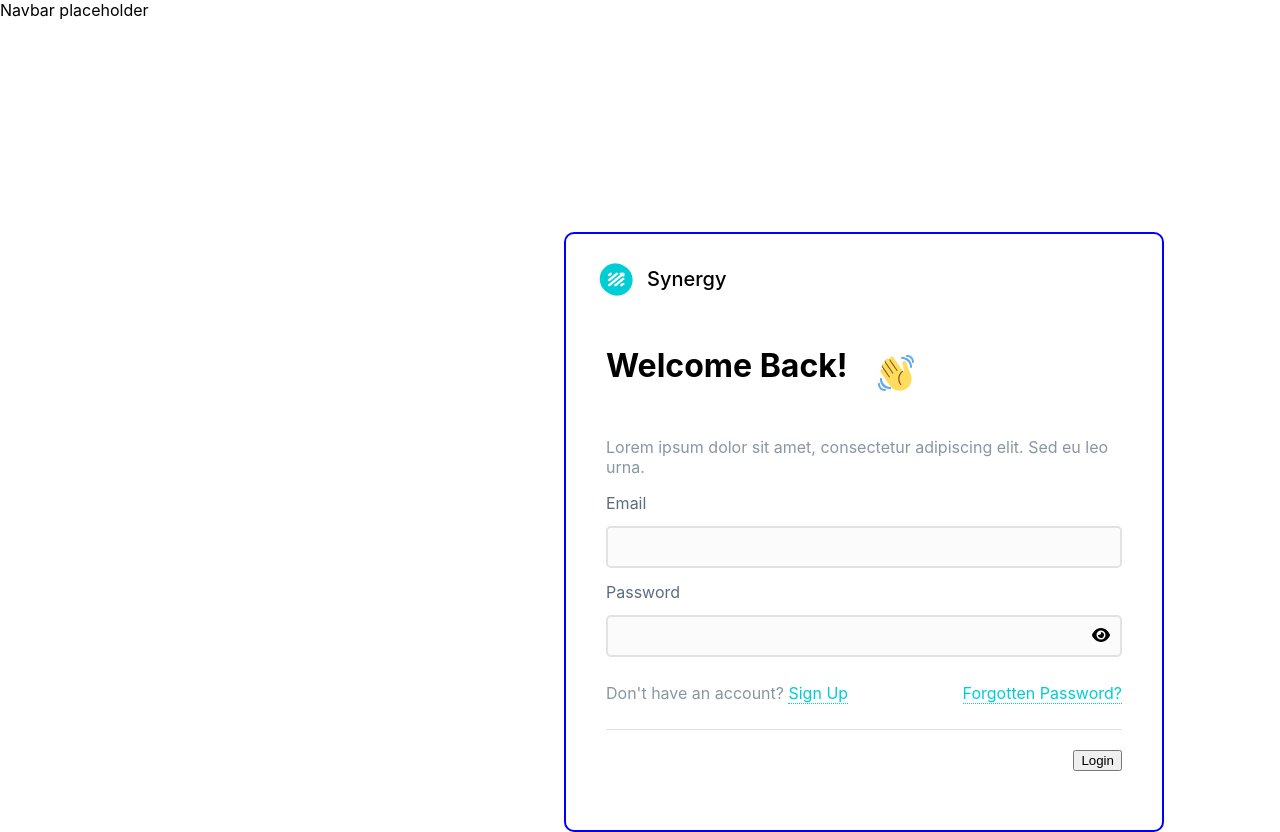
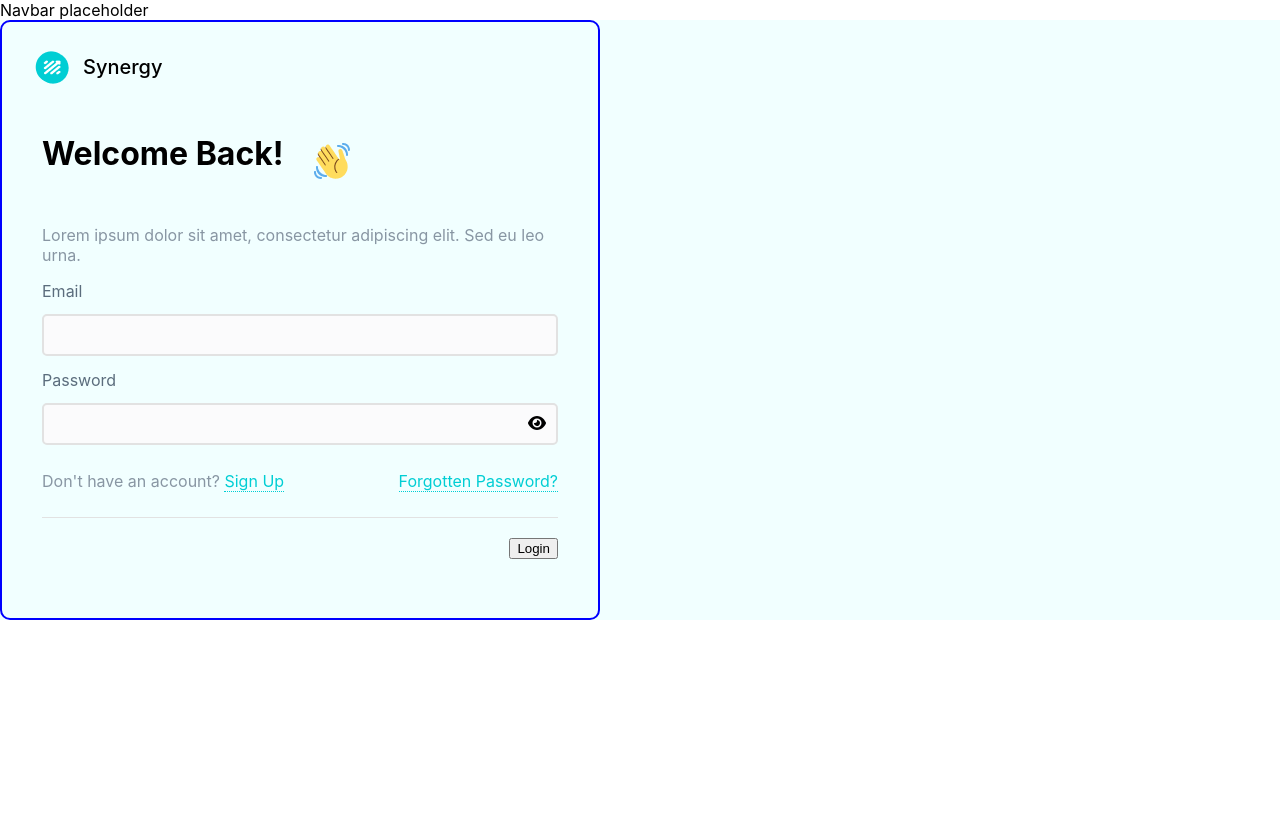
Before and after one commit to nology-tech/synergy, a React (Create React App) app: page / in a window 1280 px wide. After the commit the page ends 800 px from the top, so only its background shows below. Built offline with nearby package versions, Linux system fonts and the light colour scheme.

Commit message:
Password eye

```diff
--- a/src/assets/sass/_loginFlow.scss
+++ b/src/assets/sass/_loginFlow.scss
@@ -19,9 +19,9 @@ a:visited {
         height:600px;
         border: 2px solid blue;
         border-radius: 10px;
-        position: absolute;
-        left: 564px;
-        top:232px;
+        // position: absolute;
+        // left: 564px;
+        // top:232px;
         padding: 20px;
 
 
--- a/src/components/LoginFlow/LoginFlow.jsx
+++ b/src/components/LoginFlow/LoginFlow.jsx
@@ -1,11 +1,19 @@
-import React from "react";
+import React,{useState} from "react";
 import "./LoginFlow.scss";
 import emojihand from "../../assets/images/Emojihand.png";
 import synergy from "../../assets/images/synergy.png";
 import { faEye} from "@fortawesome/free-solid-svg-icons";
 import { FontAwesomeIcon } from "@fortawesome/react-fontawesome";
+// import { useState } from "react";
 
 const LoginFlow = () => {
+  const [passwordType, setPasswordType] = useState("password");
+
+  const togglePassword = (e) => {
+    passwordType ==="password"?setPasswordType("text"):setPasswordType("password");
+  }
+
+
   return (
     <>
       <nav>Navbar placeholder</nav>
@@ -37,8 +45,8 @@ const LoginFlow = () => {
               <h2 className="loginFlow__credentials__header">Email</h2>
               <input className="loginFlow__inputbox" type="text" />
               <h2 className="loginFlow__credentials__header">Password</h2>
-              <input className="loginFlow__inputbox" type="text" />
-              <FontAwesomeIcon icon={faEye} className="fontAwesome_icon"/>
+              <input className="loginFlow__inputbox" type={passwordType} />
+              <FontAwesomeIcon icon={faEye} className="fontAwesome_icon" onClick={togglePassword}/>
             </div>
 
             <div className="loginFlow__links">
```
